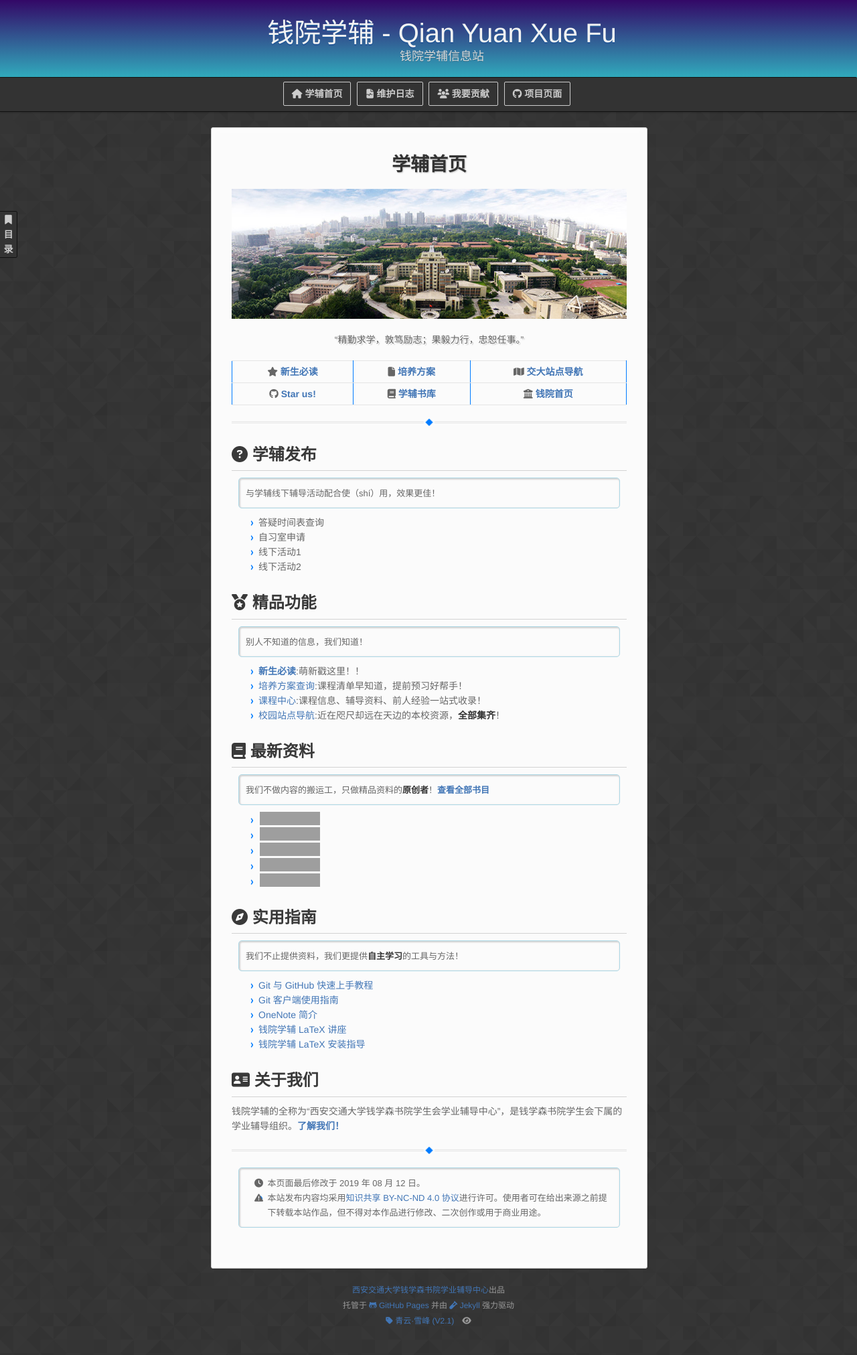
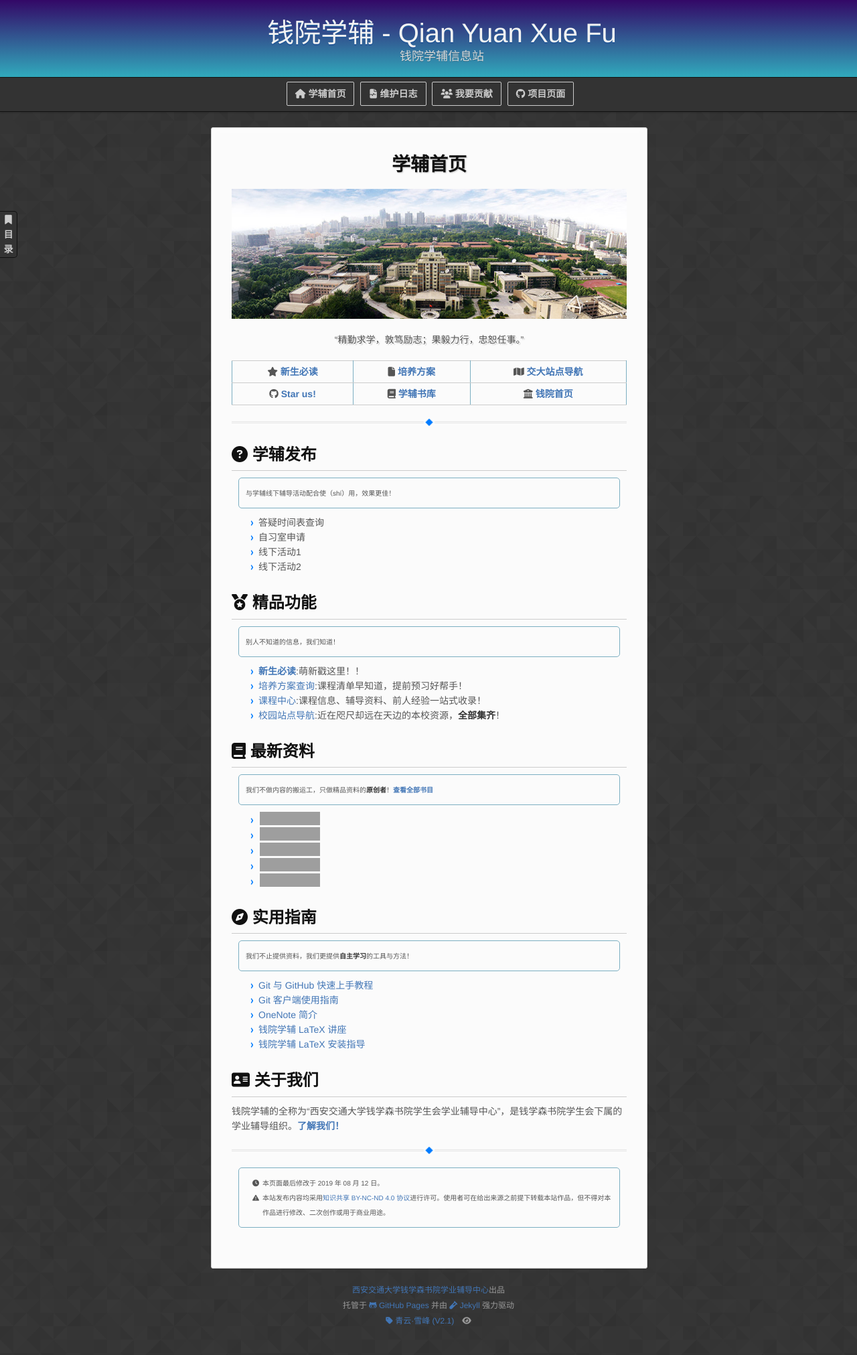
Before and after one commit to qyxf/qyxf.github.io, a Jekyll site: the page built from index.md, in a window 1280 px wide. Shown: the whole page at 67% size. Built offline with Jekyll 4.4.1, drawn with Linux system fonts in a browser that asks for light colours; nearby versions of some CDN libraries; some web fonts are replaced; our own code applies the rules of GitHub Pages for plain Markdown files; comment, search, counter and statistics services are not loaded; grey boxes are pictures that could not be loaded.

Commit message:
Transfer most contents to leap-month
* with several modifications
* using color menu
* fix nav-bar

```diff
--- a/_includes/banner.html
+++ b/_includes/banner.html
@@ -1,5 +1,5 @@
 <div id="banner">
-  <div class="downloads">
+  <div class="menu">
     <ul>
       <li><a href="/" class="button"><i class="fas fa-home"></i> 学辅首页</a></li>
       <li id="log"><a href="/log" class="button"><i class="fas fa-file-medical-alt"></i> 维护日志</a></li>
--- a/_sass/leap-month.scss
+++ b/_sass/leap-month.scss
@@ -9,18 +9,19 @@
 @import "normalize";
 @import "fonts";
 @import "rouge-base16-dark";
+@import "colors";
 
 body {
   font:14px/22px 'Quattrocento Sans', "Helvetica Neue", Helvetica, Arial, sans-serif;
-  color: #666;
+  color: $default-color;
   font-weight:300;
   margin: 0px;
   padding:0px 0 20px 0px;
-  background: url(../images/body-background.png) #333;
+  background: url(../images/body-background.png) $background-color;
 }
 
 h1, h2, h3, h4, h5, h6 {
-  color:#333;
+  color: $title-color;
   margin:0 0 10px;
 }
 
@@ -38,11 +39,6 @@
 
 h2 {
   font-size: 24px;
-  color:#393939;
-}
-
-h3, h4, h5, h6 {
-  color:#666666;
 }
 
 h3 {
@@ -51,16 +47,13 @@
 }
 
 a {
-  color:#4276b6;
-  font-weight:400;
-  text-decoration:none;
+  color: $link-color;
+  font-weight: 400;
+  text-decoration: none;
+
+  strong {
+      color: inherit;
   }
-
-a small {
-  font-size:11px;
-  color:#666;
-  margin-top:-0.6em;
-  display:block;
 }
 
 ul{
@@ -69,7 +62,7 @@
 
 strong {
   font-weight: bold;
-  color: #333;
+  color: $background-color;
 }
 
 .wrapper {
@@ -83,21 +76,33 @@
 }
 
 blockquote {
-  border-left:1px solid #ffcc00;
-  margin:0;
-  padding:0 0 0 20px;
-  font-style:italic;
+  border: 1px solid $theme-color;
+  border-radius: 5px;
+  margin: 10px;
+  padding: 12px 10px 10px;
+  font-size: 10px;
+
+  * {
+    margin-bottom: 0px;
+  }
 }
 
 code {
   font-family: 'Lucida Sans', Monaco, Bitstream Vera Sans Mono, Lucida Console, Terminal;
   font-size:13px;
-  color:#efefef;
-  text-shadow: 0px 1px 0px #000;
-  margin: 0 4px;
-  padding: 2px 6px;
-  background: #333;
+  color: $highlight-color;
+  text-shadow: 0px 1px 0px $border-color;
+  margin: 0 2px;
+  padding: 1px 4px;
+  background: $background-color;
   border-radius: 2px;
+}
+
+kbd {
+    border: 1px solid lightgray;
+    padding: 0px 3px;
+    border-radius: 2px;
+    background: #eee;
 }
 
 pre {
@@ -120,25 +125,26 @@
 }
 
 th {
-  text-align:left;
-  padding:5px 10px;
-  border-bottom:1px solid #e5e5e5;
-  color: #444;
-  border-right: 1px solid #007bff;
+  text-align: left;
+  padding: 5px 10px;
+  border-top: 1px solid $light-border-color;
+  border-bottom: 1px solid $light-border-color;
+  color: inherit;
+  border-right: 1px solid $theme-color;
 
   &:first-child {
-    border-left: 1px solid #007bff;
+    border-left: 1px solid $theme-color;
   }
 }
 
 td {
   text-align:left;
   padding:5px 10px;
-  border-bottom:1px solid #e5e5e5;
-  border-right: 1px solid #007bff;
+  border-bottom:1px solid $light-border-color;
+  border-right: 1px solid $theme-color;
 
   &:first-child {
-    border-left: 1px solid #007bff;
+    border-left: 1px solid $theme-color;
   }
 }
 
@@ -158,13 +164,13 @@
 header {
   padding: 25px 20px 40px 20px;
   margin: 0;
-  position: fixed;
+  position: absolute;
   top: 0;
   left:0;
   right:0;
   width: 100%;
   text-align: center;
-  background: url(../images/background.png) #4276b6;
+  background: linear-gradient(to top, #30cfd0 0%, #330867 100%);
   box-shadow: 1px 0px 2px rgba(0,0,0,.75);
   z-index:99;
   -webkit-font-smoothing:antialiased;
@@ -195,60 +201,36 @@
   left:0;
   right:0;
   height: 50px;
-  position: fixed;
+  position: absolute;
   top: 115px;
-  background: #333;
-  border: 1px solid #111;
+  background: $background-color;
+  border: 1px solid $border-color;
   border-left: 0;
   border-right: 0;
   box-shadow: 0px 1px 3px rgba(0,0,0,.25);
-  border-radius: 0px 2px 2px 0px;
-  padding-right: 10px;
+
+  .menu {
+    float: unset;
+    display: flex;
+    margin: 0;
+  }
 
   .button {
-    border: 1px solid #dba500;
-    background: linear-gradient(rgb(255, 231, 136), rgb(255, 206, 56));
+    border: 1px solid $light-border-color;
+    background: none;
     border-radius: 2px;
-    box-shadow: inset 0px 1px 0px rgba(255,255,255,.4), 0px 1px 1px rgba(0,0,0,.1);
-    background-color: #FFE788;
     margin-left: 5px;
     padding: 10px 12px;
     margin-top: 6px;
     line-height:14px;
     font-size:14px;
-    color:#333;
+    color: $light-border-color;
     font-weight: bold;
     display:inline-block;
     text-align:center;
 
     &:hover {
-      background: linear-gradient(rgb(255, 231, 136), rgb(255, 231, 136));
-      background-color: #ffeca0;
-    }
-  }
-
-  .fork {
-    position:fixed;
-    left:50%;
-    margin-left:-325px;
-    padding: 10px 12px;
-    margin-top: 6px;
-    line-height:14px;
-    font-size:14px;
-    background-color: #FFE788;
-  }
-
-  .downloads {
-    float: right;
-    margin:0 45px 0 0;
-
-    span {
-      float:left;
-      line-height:52px;
-      font-size:90%;
-      color:#9d7f0d;
-      text-transform:uppercase;
-      text-shadow:rgba(#fff, 0.2) 0 1px 0;
+      color: $highlight-color;
     }
   }
 
@@ -257,26 +239,18 @@
     height:40px;
     padding:0;
     float: left;
-    margin-left:10px;
+    display: block;
+    margin: 0 auto;
 
     li {
       display:inline;
+    }
 
-      a.button {
-        background-color: #FFE788;
-      }
+      ul, ul ul, ul ul ul {
+        margin-bottom: 0px;
     }
   }
 
-  #logo {
-    position:absolute;
-    height: 36px;
-    width: 36px;
-    right:7px;
-    top:7px;
-    display: block;
-    background: url(../images/octocat-logo.svg);
-  }
 }
 
 section {
@@ -289,64 +263,101 @@
   border-radius: 3px;
   border: 1px solid #cbcbcb;
   box-shadow: 0px 1px 2px rgba(0,0,0,.09), inset 0px 0px 2px 2px rgba(255,255,255,.5), inset 0 0 5px 5px rgba(255,255,255,.4);
+
+  h1 {
+      text-shadow: 1px 1px 2px #00000040;
+      text-align: center;
+      padding-bottom: 10px;
+      padding-top: 10px;
+      white-space: pre-wrap;
+  }
+
+  h2 {
+      border-bottom: 1px solid $light-border-color;
+      padding: 10px 0;
+      margin-top: 20px;
+  }
+
+  h3 {
+      padding: 2px 0;
+  }
 }
 
 small {
   font-size:12px;
 }
 
+#nav-wrapper {
+  background: $background-color;
+  color: $light-border-color;
+  border: 1px solid $border-color;
+  border-left: 0;
+  border-radius: 0 5px 5px 0;
+  position: fixed;
+  width: 200px;
+  height: 50%;
+  max-height: 300px;
+  z-index: 1;
+  top: 35%;
+  left: 0;
+  overflow: hidden;
+  transition: 0.3s width, 0.3s height;
+
+  #toc {
+    border-bottom: 1px solid $border-color;
+    text-align: center;
+    padding: 5px;
+    font-weight: bold;
+    box-shadow: 0px 1px 3px rgba(0, 0, 0, 0.25);
+  }
+
+  #nav-bar {
+    height: auto;
+    width: 100%;
+    overflow-x: hidden;
+    overflow-y: auto;
+    transition: 0.3s height;
+
     nav {
-  width: 230px;
-  position: fixed;
-  top: 220px;
-  left:50%;
-  margin-left:-580px;
-  text-align: right;
+      position: relative;
+      text-align: left;
 
       ul {
         list-style: none;
-    list-style-image:none;
+        list-style-image: none;
         font-size: 14px;
-    line-height:24px;
+        line-height: 24px;
+        margin-bottom: unset;
+        padding: 0 0 0 10px;
 
         li {
           padding: 5px 0px;
           line-height: 16px;
-      // padding-right:17px;
-      // position:relative;
-      // right:-12px;
 
-      &.tag-h1 {
-        font-size: 1.2em;
-
-        a {
-          font-weight: bold;
-        }
-
-        + .tag-h2 {
-
+          &.tag-h2 {
+            + .tag-h1 {
+              margin-top:10px;
             }
           }
 
-      &.tag-h2 {
-
-        + .tag-h1 {
-          margin-top:10px;
+          &.active {
+            a {
+              color: $highlight-color!important;
+              text-shadow: 2px 2px $border-color;
+              font-weight: bold;
             }
           }
         }
 
         a {
-      color: #ccc;
-      &:hover { color: white; }
+          color: $light-border-color;
+        }
+      }
+    }
+  }
 }
 
-    // .active {
-    //   border-right:solid 4px #39C;
-    //   padding-right:13px;
-    // }
-  }
-}
+
 
 footer{
     text-align: center;
@@ -355,13 +366,23 @@
     left:auto;
     bottom:auto;
     width:auto;
+    color: $light-color;
   }
 
 @media print, screen and (max-width: 1060px) {
 
+  #banner {
+    width: 100%;
+  }
+
   div.wrapper {
     width:auto;
     margin:0;
+  }
+
+  header {
+    padding-left: 0;
+    padding-right: 0;
   }
 
   header, section, footer {
@@ -376,21 +397,6 @@
     }
   }
 
-  #banner {
-    width: 100%;
-
-    .downloads {
-        margin-right: 60px;
-      }
-
-    .fork {
-    }
-
-    #logo {
-      margin-right: 15px;
-    }
-  }
-
   section {
     border:1px solid #e5e5e5;
     border-width:1px 0;
@@ -402,11 +408,11 @@
 
 @media print, screen and (max-width: 720px) {
   body {
-    word-wrap:break-word;
+    word-wrap: break-word;
   }
 
   header {
-    padding:20px 20px;
+    padding: 20px 0;
     margin: 0;
 
     h1 {
@@ -423,15 +429,6 @@
 
   #banner {
     top: 80px;
-
-    .fork {
-      float: left;
-      display: inline-block;
-      margin-left: 0px;
-    position:fixed;
-    left:20px;
-
-      }
   }
 
   section {
@@ -449,6 +446,10 @@
   body {
   }
 
+  #banner {
+    top: 55px;
+  }
+
   header{
     position: relative;
     padding: 5px 0px;
@@ -464,10 +465,9 @@
     }
   }
   section {
-    margin-top: 5px;
+    margin-top: 40px;
   }
 
-  #banner { display: none;}
   header ul {
     display:none;
   }
@@ -507,3 +507,17 @@
     width:auto;
   }
 }
+
+@-webkit-keyframes blink {
+  0% {color: $light-border-color;}
+  30% {color: $background-color}
+  80% {color: $background-color}
+  100% {color: $light-border-color;}
+}
+
+@keyframes blink {
+  0% {color: $light-border-color;}
+  30% {color: $background-color}
+  80% {color: $background-color}
+  100% {color: $light-border-color;}
+}
--- a/assets/css/style.scss
+++ b/assets/css/style.scss
@@ -2,72 +2,6 @@
 ---
 
 @import "leap-month.scss";
-
-/*
-引用块：
-- 字体：修正为正常字体（原为斜体），并调小字体
-- 样式：美化为带阴影、圆角的发光块
-*/
-blockquote {
-    font-style: normal;
-    padding: 12px 10px 10px;
-    margin: 10px;
-    border-radius: 5px;
-    border: 1px solid lightblue;
-    box-shadow: inset 1px 1px 2px 1px lightgray;
-    font-size: small;
-}
-
-/* 引用块内子元素：去除底部边距 */
-blockquote *{
-    margin-bottom: 0px;
-}
-
-/* 一级标题：居中并加阴影 */
-section h1 {
-    text-shadow: 1px 1px 2px #00000040;
-    text-align: center;
-    /*border-bottom: 1px dashed gray;*/
-    padding-bottom: 10px;
-    padding-top: 10px;
-    white-space: pre-wrap;
-}
-
-/* 二级标题：附加底线与顶部间距 */
-section h2 {
-    border-bottom: 1px solid lightgray;
-    padding: 10px 0;
-    margin-top: 20px;
-}
-
-section h3 {
-    padding: 2px 0;
-}
-
-/* 导航栏：颜色替换为蓝色（原为黄色） */
-#banner {
-    .downloads {
-        float: unset;
-        display: flex;
-        margin: 0;
-        ul {
-            display: block;
-            margin: 0 auto;
-        }
-    }
-}
-
-
-/* 导航栏按钮：颜色替换为灰色（原为蓝色） */
-a.button {
-    background: none!important;
-    border: 1px solid #ccc!important;
-    color: #ccc!important;
-    box-shadow: none!important;
-}
-a:hover.button {
-    color: white!important;
-}
 
 
 /* 脚注块：美化为带内阴影、圆角的发光块 */
@@ -77,132 +11,10 @@
     border-radius: inherit;
     padding: 5pt;
     margin: 10pt;
-}
 
-.footnotes ol {
-    padding-left: 20px;
-}
-
-/* 宽度小于1060px：隐藏导航菜单 */
-@media print, screen and (max-width: 1060px)
-{
-    #banner {
-        width: auto;
-        max-width: 100%;
+    ol {
+        padding-left: 20px;
     }
-    header {
-        padding-left: 0!important;
-        padding-right: 0!important;
-    }
-}
-
-/*
-宽度小于480px：
-- 固定导航栏
-- 修改标题间距
-- 隐藏项目按钮
-*/
-@media print, screen and (max-width: 530px)
-{
-    #banner li#project-page {
-        display: none;
-    }
-}
-
-@media print, screen and (max-width: 480px)
-{
-    #banner{
-        display: unset;
-        position: absolute;
-        top: 55px;
-        padding-right: 0;
-        width: 100%;
-        border-right: 0;
-    }
-    #banner #logo {
-        display: none;
-    }
-    #banner .downloads {
-        margin-right: 30px;
-        margin-left: 30px;
-    }
-    section {
-        margin-top: 100px;
-    }
-}
-
-@media print, screen and (max-width: 400px)
-{
-    #banner li#log {
-        display: none;
-    }
-}
-
-
-/* 链接内粗体块：保留链接色彩（原更换为黑色） */
-a strong
-{
-    color: inherit;
-}
-
-/* 多级列表：取消底部间距 */
-ul ul, ul ul ul, ul ul ul ul {
-    margin-bottom: 0px;
-}
-
-/* 标题头部：消除特殊性 */
-th {
-    border-top: 1px solid #e5e5e5;
-    color: inherit!important;
-}
-
-/* 导航菜单：清除原有样式，交由外部容器决定 */
-nav {
-    position: relative;
-    left: unset;
-    top: unset;
-    width: unset;
-    margin-left: unset;
-    text-align: left;
-}
-
-/* 导航栏：外观设置，照搬自section的默认值 */
-#nav-wrapper {
-    background: #555;
-    color: #ccc;
-    border: 1px solid #111;
-    border-left: 0;
-    border-radius: 0 3px 3px 0;
-}
-
-/* 导航菜单外部容器：定义位置，遮盖滚动条 */
-#nav-wrapper {
-    position: fixed;
-    width: 200px;
-    height: 50%;
-    z-index: 1;
-    top: 35%;
-    left: 0;
-    overflow: hidden;
-    transition: 0.3s width;
-}
-
-/* 导航菜单内容器：设置滚动条 */
-#nav-bar {
-    height: auto;
-    width: 100%;
-    overflow-x: hidden;
-    overflow-y: auto;
-    transition: 0.3s height;
-    ul a {
-        transition: 1s color;
-    }
-}
-
-/* 导航栏列表：清除底部margin，并扩展左侧padding */
-nav ul {
-    margin-bottom: unset;
-    padding: 0 0 0 10px;
 }
 
 /* 图片：利用block对象自动边距居中 */
@@ -212,35 +24,20 @@
     margin-right: auto;
 }
 
-#toc {
-    background: #333;
-    border-bottom: 1px solid #111;
-    text-align: center;
-    padding: 5px;
-    font-weight: bold;
-    box-shadow: 0px 1px 3px rgba(0, 0, 0, 0.25);
+.fa-ul {
+    list-style: none;
 }
 
-code {
-    padding: 1px 4px;
-    margin: 0 2px;
+@media print, screen and (max-width: 449px)
+{
+  #banner li#project-page {
+      display: none;
+  }
 }
 
-kbd {
-    border: 1px solid lightgray;
-    padding: 0px 3px;
-    border-radius: 2px;
-    background: #eee;
+@media print, screen and (max-width: 359px)
+{
+  #banner li#log {
+      display: none;
+  }
 }
-
-header, #banner, #banner .fork {
-    position: absolute;
-}
-
-header {
-    background: linear-gradient(to top, #30cfd0 0%, #330867 100%);;
-}
-
-footer {
-    color: #999;
-}
--- a/assets/js/main.js
+++ b/assets/js/main.js
@@ -16,24 +16,27 @@
 }
 
 var navHide = function() {
+  $("nav").css("display", "none");
   $("#nav-bar").css("overflow-y", "hidden");
   $("#nav-bar").css("height", "0");
-  $("#nav-bar ul a").css("color", "#555");
   $("#nav-wrapper").css("width", "25px");
   $("#nav-wrapper").css("height", "auto");
   $("#toc").css("padding", "1px");
-  $("#toc").css("border-bottom", "0px")
+  $("#toc").css("border-bottom", "0px");
+  $("#toc").css("animation", "blink 0.5s");
 }
+
 
 $(window).resize(sectionHeight);
 
 $(function() {
 
   var navHeight = computeNavigationBar();
+  navHide();
 
   $("section h1, section h2, section h3").each(function(){
     if ($(this).prop("tagName") == "H1"){
-      $("nav ul").append("<li class='tag-" + this.nodeName + "'><a href='#" + $(this).text().replace(/[\s\.\(\):&+]/g, '-').replace(/-+/g, '-') + "'><strong>" + $(this).text() + "</strong></a></li>");
+      $("nav ul").append("<li class='tag-" + this.nodeName + "'><a href='#" + $(this).text().replace(/[\s\.\(\):&+]/g, '-').replace(/-+/g, '-') + "'>" + $(this).text() + "</a></li>");
     }
     else if ($(this).prop("tagName") == "H2"){
       $("nav ul").append("<li class='tag-" + this.nodeName + "'>　<a href='#" + $(this).text().replace(/[\s\.\(\):&+]/g, '-').replace(/-+/g, '-') + "'>" + $(this).text() + "</a></li>");
@@ -47,14 +50,17 @@
 
   $("#nav-wrapper").mouseleave(navHide);
 
-  $("#nav-wrapper").mouseover(function(event) {
+  $("#nav-wrapper").mouseover(function()
+  {
     $("#nav-bar").css("overflow-y", "auto");
     $("#nav-bar").css("height", navHeight);
-    $("#nav-bar ul a").css("color", "#ccc");
     $("#nav-wrapper").css("width", "200px");
     $("#nav-wrapper").css("height", "50%");
     $("#toc").css("padding", "5px");
-    $("#toc").css("border-bottom", "1px solid #999");
+    $("#toc").css("border-bottom", "1px solid #111");
+    $("#nav-bar").css("color", "#ccc");
+    $("#toc").css("animation", "none");
+    $("nav").css("display", "block");
   });
 
   $("nav ul li").on("click", "a", function(event) {
```
Lines whose indentation alone changed are shown as unchanged.
